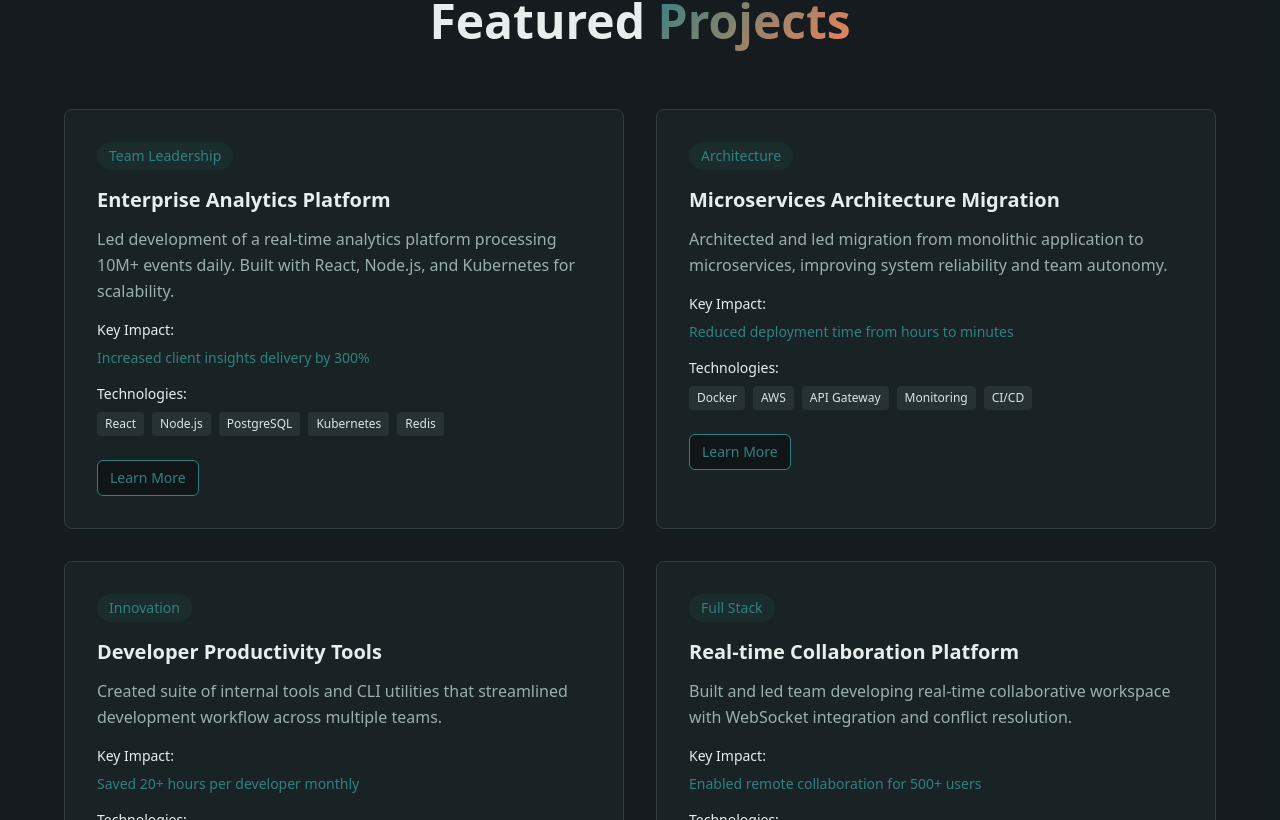
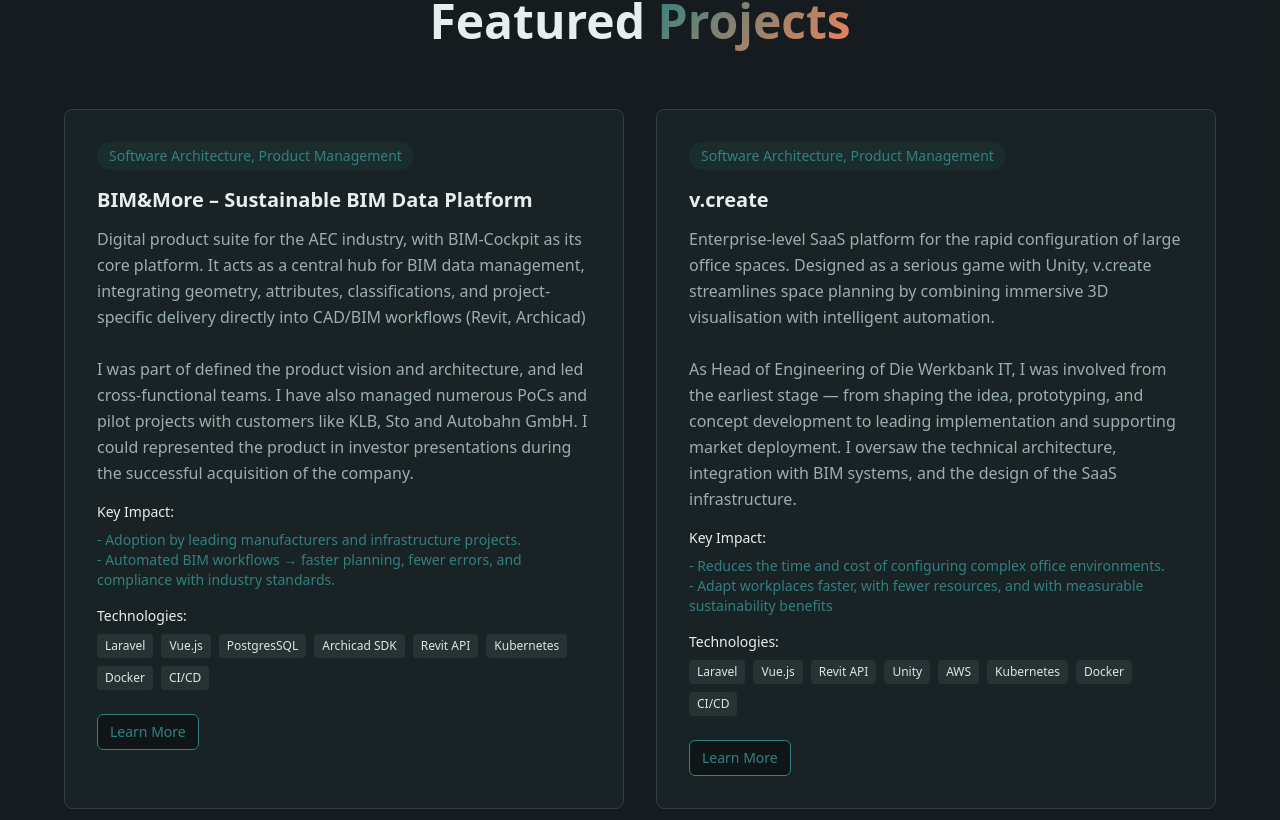
Before and after one commit to nikolovinn/leading-lines-dev, a React (Vite) app: page / in a window 1280 px wide. Shown: the part 5920-6740 px from the top of the page. Built offline with nearby package versions, Linux system fonts and the light colour scheme; the HTML template or start-up script is replaced by a standard one.

Commit message:
Projects

```diff
--- a/src/components/Projects.tsx
+++ b/src/components/Projects.tsx
@@ -4,33 +4,23 @@ import { Button } from '@/components/ui/button';
 const Projects = () => {
   const projects = [
     {
-      title: "Enterprise Analytics Platform",
-      description: "Led development of a real-time analytics platform processing 10M+ events daily. Built with React, Node.js, and Kubernetes for scalability.",
-      technologies: ["React", "Node.js", "PostgreSQL", "Kubernetes", "Redis"],
-      impact: "Increased client insights delivery by 300%",
-      type: "Team Leadership"
+      title: "BIM&More – Sustainable BIM Data Platform",
+      description: "Digital product suite for the AEC industry, with BIM-Cockpit as its core platform. It acts as a central hub for BIM data management, integrating geometry, attributes, classifications, and project-specific delivery directly into CAD/BIM workflows (Revit, Archicad)\n\n" +
+          "I was part of defined the product vision and architecture, and led cross-functional teams. I have also managed numerous PoCs and pilot projects with customers like KLB, Sto and Autobahn GmbH. I could represented the product in investor presentations during the successful acquisition of the company.",
+      technologies: ["Laravel", "Vue.js", "PostgresSQL", "Archicad SDK", "Revit API", "Kubernetes", "Docker","CI/CD"],
+      impact: "- Adoption by leading manufacturers and infrastructure projects.\n" +
+          "- Automated BIM workflows → faster planning, fewer errors, and compliance with industry standards.",
+      type: "Software Architecture, Product Management"
     },
     {
-      title: "Microservices Architecture Migration",
-      description: "Architected and led migration from monolithic application to microservices, improving system reliability and team autonomy.",
-      technologies: ["Docker", "AWS", "API Gateway", "Monitoring", "CI/CD"],
-      impact: "Reduced deployment time from hours to minutes",
-      type: "Architecture"
+      title: "v.create",
+      description: "Enterprise-level SaaS platform for the rapid configuration of large office spaces. Designed as a serious game with Unity, v.create streamlines space planning by combining immersive 3D visualisation with intelligent automation.\n\n" +
+          "As Head of Engineering of Die Werkbank IT, I was involved from the earliest stage — from shaping the idea, prototyping, and concept development to leading implementation and supporting market deployment. I oversaw the technical architecture, integration with BIM systems, and the design of the SaaS infrastructure.",
+      technologies: ["Laravel", "Vue.js", "Revit API", "Unity", "AWS", "Kubernetes", "Docker","CI/CD"],
+      impact: "- Reduces the time and cost of configuring complex office environments.\n" +
+          "- Adapt workplaces faster, with fewer resources, and with measurable sustainability benefits",
+      type: "Software Architecture, Product Management"
     },
-    {
-      title: "Developer Productivity Tools",
-      description: "Created suite of internal tools and CLI utilities that streamlined development workflow across multiple teams.",
-      technologies: ["Node.js", "CLI", "Automation", "Git", "DevOps"],
-      impact: "Saved 20+ hours per developer monthly",
-      type: "Innovation"
-    },
-    {
-      title: "Real-time Collaboration Platform",
-      description: "Built and led team developing real-time collaborative workspace with WebSocket integration and conflict resolution.",
-      technologies: ["React", "WebSocket", "Node.js", "MongoDB", "Docker"],
-      impact: "Enabled remote collaboration for 500+ users",
-      type: "Full Stack"
-    }
   ];
 
   return (
@@ -54,13 +44,13 @@ const Projects = () => {
                   {project.title}
                 </h3>
 
-                <p className="text-muted-foreground mb-4 leading-relaxed">
+                <p className="text-muted-foreground mb-4 leading-relaxed whitespace-pre-line">
                   {project.description}
                 </p>
 
                 <div className="mb-4">
                   <p className="text-sm font-medium text-foreground mb-2">Key Impact:</p>
-                  <p className="text-sm text-primary font-medium">
+                  <p className="text-sm text-primary font-medium whitespace-break-spaces">
                     {project.impact}
                   </p>
                 </div>
```
